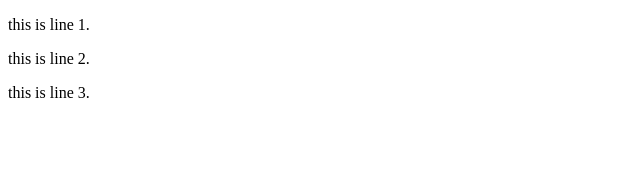
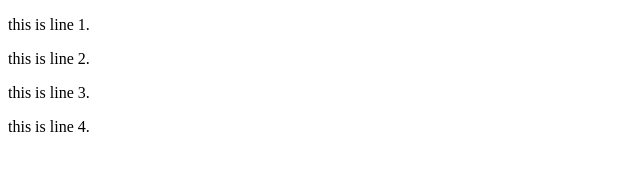
Before and after one commit to mohammadhasansojib/git-practice, a plain HTML site: page index.html in a window 1280 px wide. Shown: the full height of the page, 0-640 px from the left. Drawn offline with Linux system fonts and the light colour scheme.

Commit message:
added line 4 in index.html

```diff
--- a/index.html
+++ b/index.html
@@ -9,5 +9,6 @@
     <p>this is line 1.</p>
     <p>this is line 2.</p>
     <p>this is line 3.</p>
+    <p>this is line 4.</p>
 </body>
 </html>
```
